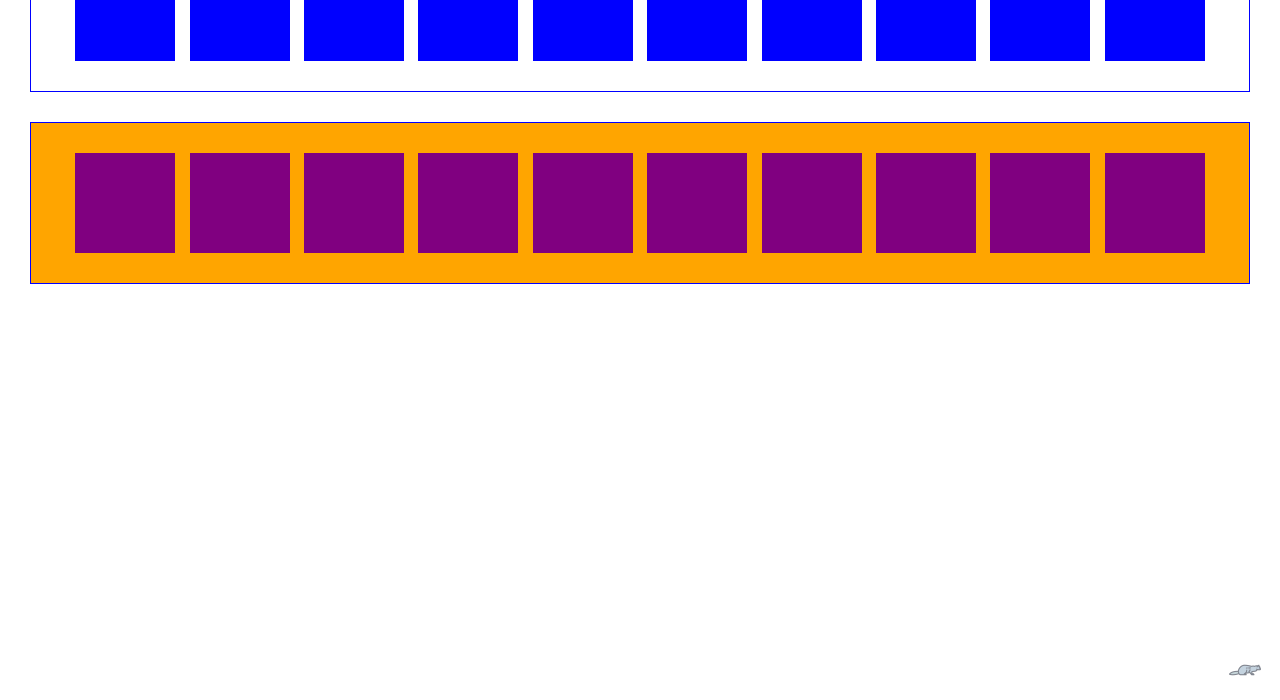
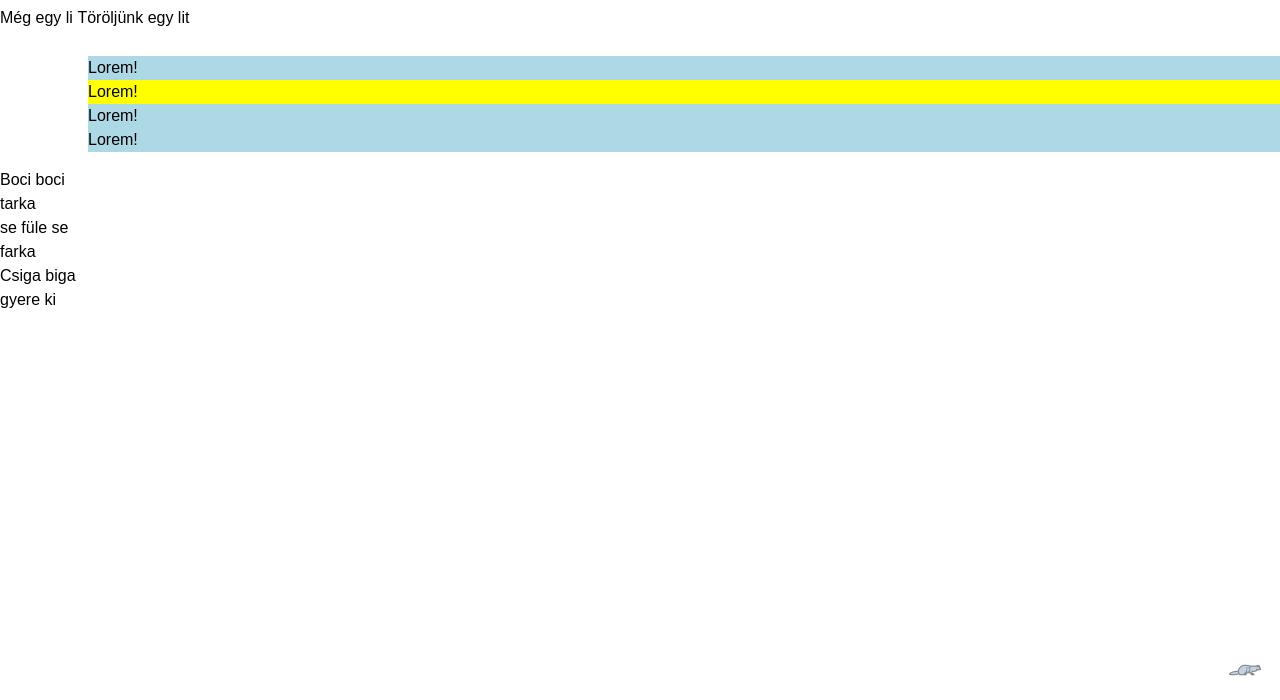
Before and after one commit to szabolcshlatky/my-first-repository, a website built with Vite: page index.html in a window 1280 px wide. Shown: the part 100-800 px from the top of the page. Built offline with nearby package versions, Linux system fonts and the light colour scheme.

Commit message:
branch 25 added

```diff
--- a/index.html
+++ b/index.html
@@ -1,5 +1,5 @@
 <!DOCTYPE html>
-<html lang="en-HU" dir="ltr" id="workshop-4-3">
+<html lang="en-HU" dir="ltr" id="material-review-4">
 
 <head>
 
@@ -27,7 +27,7 @@
   <meta name="audience" content="all" />
   <!-- <meta name="theme-color" content="#000000" /> -->
 
-  <title>Workshop 4/3 - 20 doboz</title>
+  <title>Material Review #4 - JavaScript első lépések</title>
 
   <link rel="icon" href="/assets/images/favicon.ico" />
   <link rel="apple-touch-icon" href="/assets/images/favicon.ico" />
@@ -123,30 +123,31 @@
     </figcaption>
   </figure>
 
-  <section class="flexbox__1" id="main">
-    <div></div>
-    <div></div>
-    <div></div>
-    <div></div>
-    <div></div>
-    <div></div>
-    <div></div>
-    <div></div>
-    <div></div>
-    <div></div>
-  </section>
-  <section class="flexbox__2">
-    <div></div>
-    <div></div>
-    <div></div>
-    <div></div>
-    <div></div>
-    <div></div>
-    <div></div>
-    <div></div>
-    <div></div>
-    <div></div>
-  </section>
+  <h1>Betöltött a HTML</h1>
+  <button type="button" class="btn" id="hozzaado">Még egy li</button>
+  <button type="button" class="btn" id="torlo">Töröljünk egy lit</button>
+
+  <div class="kontener" id="main"></div>
+
+  <ul>
+    <li>Lorem!</li>
+    <li class="sarga">Lorem!</li>
+    <li>Lorem!</li>
+    <li>Lorem!</li>
+  </ul>
+
+  <article>
+    <p>Boci boci</p>
+    <p>tarka</p>
+  </article>
+  <article>
+    <p>se füle se</p>
+    <p>farka</p>
+  </article>
+  <article>
+    <p>Csiga biga</p>
+    <p>gyere ki</p>
+  </article>
 
   <figure class="©貂">
     <button type="button" title="Go to page top" aria-label="Bookmark" onclick="location.href='#top';">
--- a/src/main.scss
+++ b/src/main.scss
@@ -4,33 +4,26 @@
   /* Variables */
 }
 
-#workshop-4-3 {
-  section {
+#material-review-4 {
+  .kontener {
     display: flex;
-    justify-content: space-evenly;
-    align-items: center;
-    align-content: center;
-    margin: 30px;
-    border: 1px solid blue;
-    padding: 30px;
 
-    div {
+    .doboz {
       width: 100px;
       height: 100px;
     }
   }
 
-  .flexbox__1 {
-    div {
-      background-color: blue;
+  ul {
+    margin-left: 1em;
+
+    li {
+      margin-left: 2em;
+      background-color: lightblue;
     }
-  }
 
-  .flexbox__2 {
-    background-color: orange;
-
-    div {
-      background-color: purple;
+    .sarga {
+      background-color: yellow;
     }
   }
 }
--- a/src/main.ts
+++ b/src/main.ts
@@ -2,3 +2,109 @@
 
 declare const $: any;
 import './main.scss';
+
+/* MŰVELETEK */
+
+console.log(4 + 5);
+console.log(3 * 5);
+console.log((4 - 1) * 2.2);
+
+/* VÁLTOZÓK */
+
+let azEnKorom = 28;
+
+console.log(azEnKorom);
+console.log(azEnKorom / 2);
+console.log(azEnKorom % 15);
+
+let green_fox_kora = 5;
+
+console.log(green_fox_kora ** 10);
+
+let azEnNevem = `Szabolcs`;
+
+console.log("Üdvözöllek," + " kedves " + azEnNevem);
+console.log(`${azEnNevem} nem ${green_fox_kora}, hanem ${azEnKorom} éves.`);
+
+/* TÖMBÖK */
+
+let nevek = [`Adam`, `Peter`, 34];
+
+console.log(nevek);
+
+/* FELTÉTELES ELÁGAZÁS */
+
+if (false) {
+  // Boolean érték
+  console.log(`A javascript is betöltött.`);
+} else if (true) {
+  // Boolean érték
+  console.clear();
+  console.log(`Ez itt a vége`);
+} else {
+  console.log(`Igaz volt a feltétel`);
+}
+
+if (azEnKorom >= 21) {
+  // Összehasonlító operátorok: >, <, >=, <=, ==, ===
+  console.log(`Már elég idős ahhoz, hogy igyon egy sört.`);
+} else if (green_fox_kora > 18) {
+  console.log(`A másik is elég idős ahhoz, hogy igyon egy sört.`);
+} else {
+  console.clear();
+}
+
+if (nevek[2] == `34`) {
+  console.log(`Mehet`);
+}
+
+if (nevek[2] === `34`) {
+  console.log(`Nem megy.`);
+}
+
+/* DOM - jQuery */
+
+let szovegAzOldalon = $(`h1`).text();
+console.log(szovegAzOldalon);
+
+szovegAzOldalon = $(`h1`).text(`Ezt JS-ből változtattuk meg.`);
+console.log(szovegAzOldalon);
+
+/* TARTALOM */
+
+$(`p`).text(`alma`);
+$(`li`).html(`<strong>sza</strong>lma`);
+
+/* OSZTÁLY */
+
+$(`li:last-of-type`).toggleClass(`sarga`);
+
+/* STÍLUS */
+
+console.log($(`.sarga`).css(`background-color`));
+
+$(`.sarga`).css(`background-color`, `magenta`);
+$(`li`).css(`color`, `lime`);
+
+/* FÜGGVÉNY, ESEMÉNY */
+
+$(`#hozzaado`).click(function adjHozzaEgyLit() {
+  $(`ul`).append(`<li>ujabb elem</li>`);
+});
+
+$(`#torlo`).click(() => {
+  $(`li:first-of-type`).remove();
+});
+
+/* CIKLUSOK */
+
+for (let i = 0; i < 100; i++) {
+  $(`ul`).prepend(`<li>${i}. Nem csalok többet a vizsgán.</li>`);
+}
+
+let szinek = [`orange`, `magenta`, `red`, `brown`, `green`, `blue`, `teal`];
+
+szinek.forEach(function (szin) {
+  $(`.kontener`).append(`<div class="doboz"></div>`);
+  $(`.kontener div:last-of-type`).css(`background-color`, szin);
+});
```
